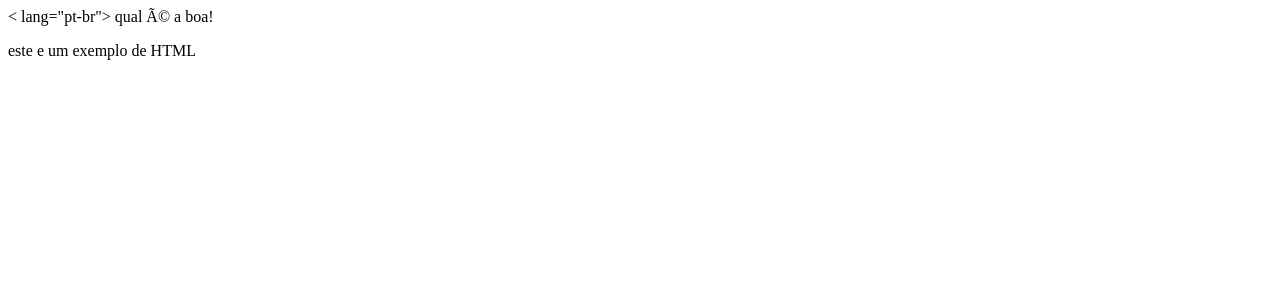
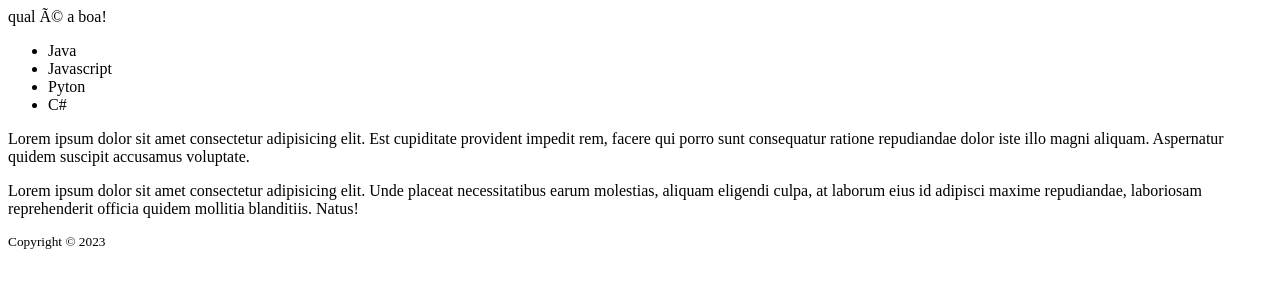
Before and after one commit to henricone2005/exemplo-html-g, a plain HTML site: page index.html in a window 1280 px wide. Drawn offline with Linux system fonts and the light colour scheme.

Commit message:
Pagina basica HTML semantica.

```diff
--- a/index.html
+++ b/index.html
@@ -1,6 +1,6 @@
 <!DOCTYPE html> <!-- Este é um DTD do tipo HTMLS -->
 
-<html></html>< lang="pt-br">
+<html lang="pt-br">
 
 <head>
 <meta charset="UFT-8">
@@ -9,7 +9,40 @@
 <title>document</title>
 </head>
 <body>
-       <hi>qual é a boa!</hi>
-  <p>este e um exemplo de HTML</p>
+
+
+
+       <header>
+
+
+        <hi>qual é a boa!</hi>
+        <nav>
+          <ul>
+           <li>Java</li>
+           <li>Javascript</li>
+           <li>Pyton</li>
+           <li>C#</li>
+          </ul>
+        </nav>
+    </header>
+
+    <section>
+       <div>
+        <p>Lorem ipsum dolor sit amet consectetur adipisicing elit. Est cupiditate provident impedit rem, facere qui porro sunt consequatur ratione repudiandae dolor iste illo magni aliquam. Aspernatur quidem suscipit accusamus voluptate.
+ </p>
+ <p>Lorem ipsum dolor sit amet consectetur adipisicing elit. Unde placeat necessitatibus earum molestias, aliquam eligendi culpa, at laborum eius id adipisci maxime repudiandae, laboriosam reprehenderit officia quidem mollitia blanditiis. Natus!</p>
+
+       </div>
+    </section>
+
+    <footer>
+        <div>
+            <small>
+                <p>Copyright &copy 2023</p>
+            </small>
+        </div>
+    </footer>
+</div>
     </body>
-</html>
+
+    </html>
```
